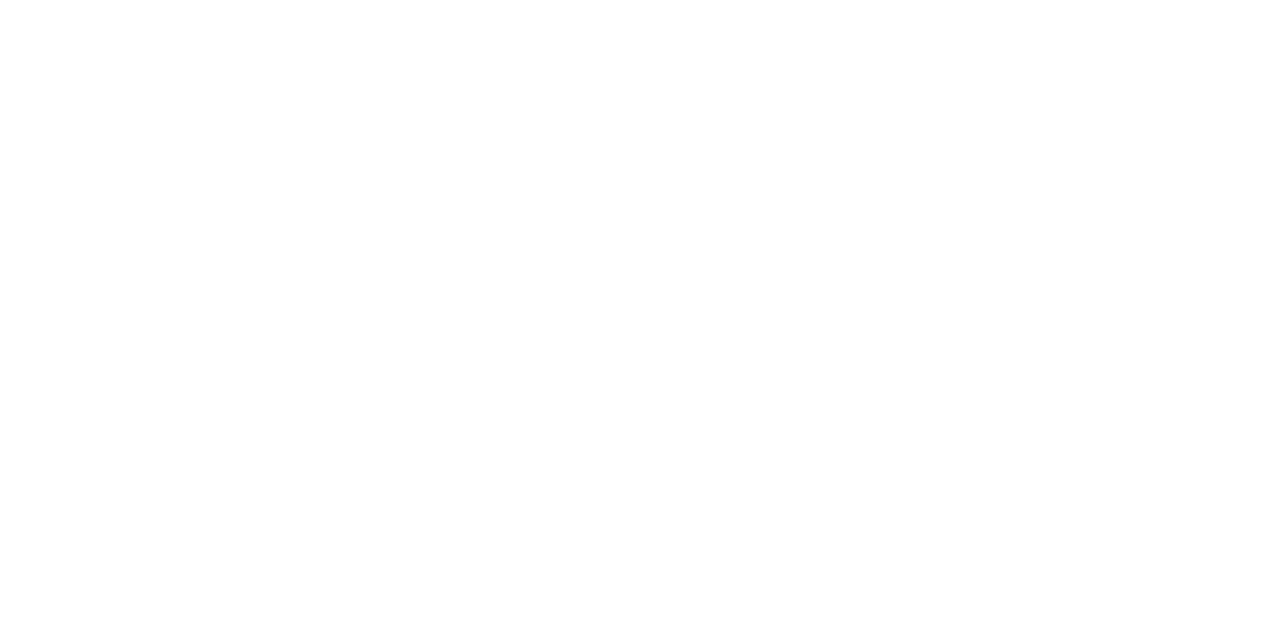
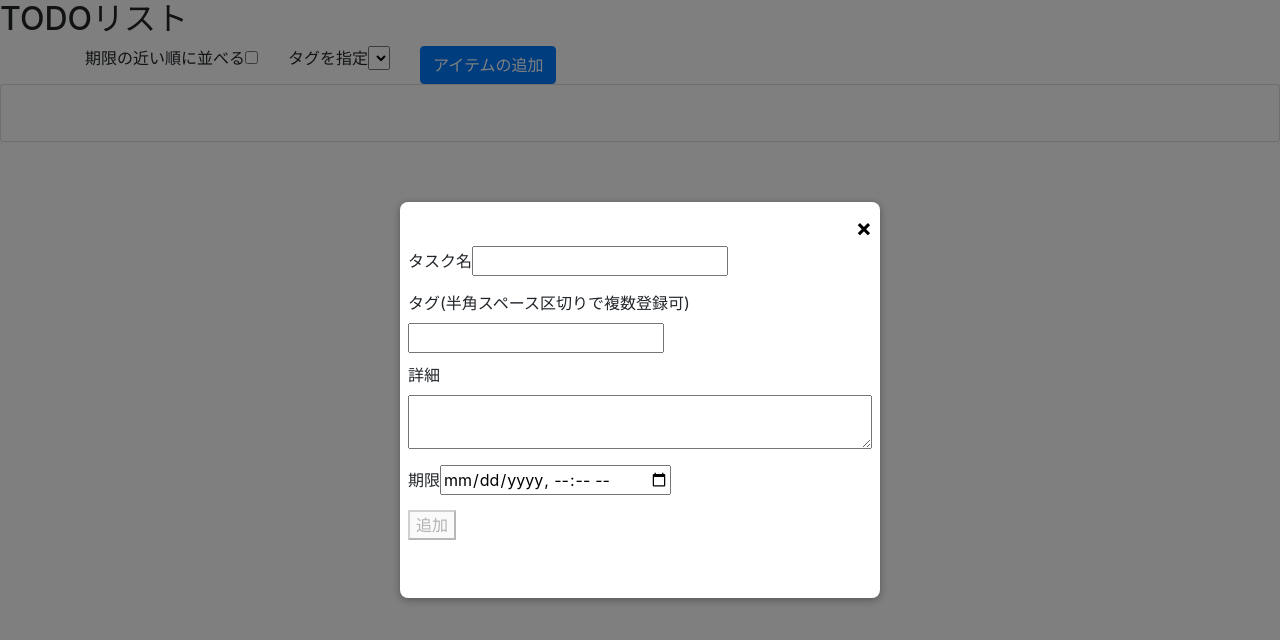
Before and after one commit to m-daichi1219/vue-example-todo-list, a Vue app: page /detail in a window 1280 px wide. Shown: the top 640 px of the page. Built offline with nearby package versions, Linux system fonts and the light colour scheme.

Commit message:
UIの更新と画面切り替え修正

```diff
--- a/src/components/molecules/TaskDetailForm.vue
+++ b/src/components/molecules/TaskDetailForm.vue
@@ -1,6 +1,6 @@
 <template>
   <form>
-    <div>
+    <div class="item">
       <label>タスク名</label>
       <input
         id="name"
@@ -8,7 +8,7 @@
         v-model="task.name"
       >
     </div>
-    <div>
+    <div class="item">
       <label>タグ(半角スペース区切りで複数登録可)</label>
       <input
         id="tags"
@@ -16,7 +16,7 @@
         :value="tag"
       >
     </div>
-    <div>
+    <div class="item">
       <label>詳細</label>
       <textarea
         id="detail"
@@ -25,7 +25,7 @@
       >
       </textarea>
     </div>
-    <div>
+    <div class="item">
       <label>期限</label>
       <input
         id="limit"
@@ -119,16 +119,22 @@ export default {
 </script>
 
 <style scoped>
-label {
+.label {
   display: block;
 }
 
-button {
+.button {
   margin: 1em;
   float: right;
 }
 
-input, textarea {
+.input, textarea {
   width: 100%;
 }
+
+.item {
+  display: block;
+  overflow: hidden;
+  margin-bottom: 10px;
+}
 </style>
--- a/src/components/templates/TaskMainView.vue
+++ b/src/components/templates/TaskMainView.vue
@@ -1,11 +1,17 @@
 <template>
   <div>
+    <h2 id="title">TODOリスト</h2>
+    <div class="container">
+      <div class="row">
+        <div class="col-auto">
           <label>期限の近い順に並べる</label>
           <input
             type="checkbox"
             id="isNear"
             v-model="isNear"
           >
+        </div>
+        <div class="col-auto">
           <label>タグを指定</label>
           <select name="taglist">
             <option
@@ -16,23 +22,29 @@
               {{tag}}
             </option>
           </select>
+        </div>
+        <div class="col-auto">
+          <router-link :to="{ name: 'taskDetailModal'}">
             <Button
               type="add"
             >
               アイテムの追加
             </Button>
-    <p>TaskMainView</p>
-      <div v-if="tasks">
+          </router-link>
+        </div>
+        <!-- タスク詳細モーダル表示用プレースホルダ -->
+        <router-view />
+      </div>
+    </div>
     <TaskList
-          :tasks="tasks"
+      :tasks="taskList"
     >
     </TaskList>
-      </div>
   </div>
 </template>
 
 <script>
-import { mapGetters } from 'vuex'
+import { mapGetters, Store } from 'vuex'
 import Button from '@/components/atoms/Button.vue'
 import TaskList from '@/components/organisms/TaskList.vue'
 
@@ -52,7 +64,15 @@ export default {
     ...mapGetters({
       tasks: 'fetchTasks',
       tagList: 'fetchTagList'
-    })
+    }),
+    // taskList () {
+    //   return this.tasks({isNear: this.isNear, tag: this.selectedTag})
+    // }
+  },
+  methods: {
+    taskList() {
+      return this.tasks({isNear: this.isNear, tag: this.selectedTag})
+    }
   }
 }
 </script>
--- a/src/router.js
+++ b/src/router.js
@@ -21,7 +21,7 @@ export default new Router({
       name: 'home',
       component: Home,
       children: [{
-        path: 'detail/:id',
+        path: 'detail',
         name: 'taskDetailModal',
         component: TaskModal
       }]
```
Lines whose indentation alone changed are shown as unchanged.
